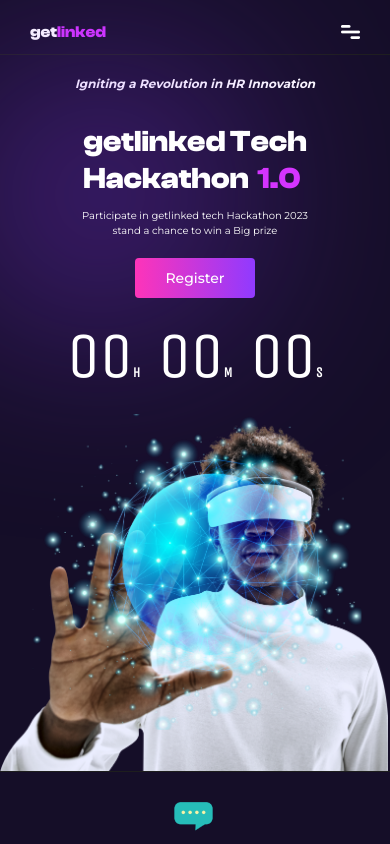
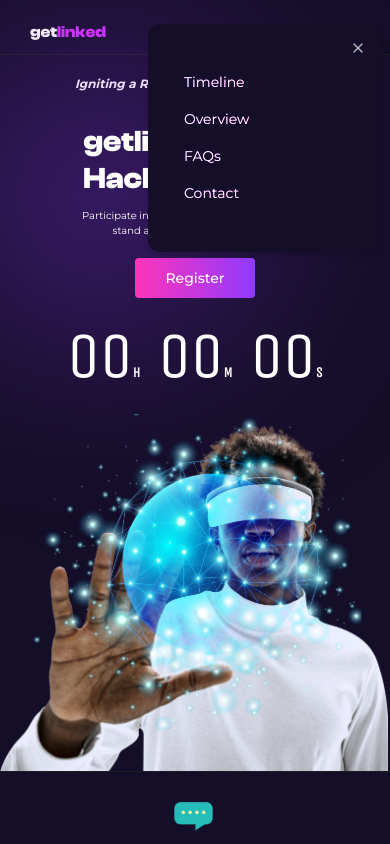
Before and after one commit to akins-dev/hackathon, a Next.js app: page / in a window 390 px wide. Both pictures are taken after a click on the element 350 px from the left and 32 px from the top of the page. Shown: the top 844 px of the page. Built offline with nearby package versions, Linux system fonts and the light colour scheme.

Commit message:
chore: added menuItem for toggle

```diff
--- a/app/(landing)/page.tsx
+++ b/app/(landing)/page.tsx
@@ -11,6 +11,7 @@
 import { Separator } from "@/components/ui/separator"
 import Timeline from '@/components/landing/timeline'
 import Rewards from '@/components/landing/rewards'
+import Partners from '@/components/landing/partners'
 
 
 export default function Home() {
@@ -64,7 +65,7 @@
       </section>
         <Separator className='bg-[#1E1E1E] h-[0.8px]' />
       <section className="2xl:mx-[300px]">
-        Partners
+        <Partners />
       </section>
         <Separator className='bg-[#1E1E1E] h-[0.8px]' />
       <section className="2xl:mx-[300px]">
--- a/components/landing/hero.tsx
+++ b/components/landing/hero.tsx
@@ -16,7 +16,7 @@
             <i>Igniting a Revolution in HR Innovation</i>
         </div>
         <div className="flex flex-col md:flex-row">
-            <div className="flex flex-col items-center md:items-start md:ml-[30px] lg:ml-[60px] xl:ml-[100px] 2xl:ml-[200px] leading-tight z-50">
+            <div className="flex flex-col items-center md:items-start md:ml-[30px] lg:ml-[60px] xl:ml-[100px] 2xl:ml-[200px] leading-tight z-40">
                 <div>
                     <h1 className='flex font-bold text-[30px] md:text-[34px] lg:text-[49px] xl:text-[70px] 2xl:text-[100px] mt-[30px] clash-display'>getlinked Tech</h1>
                     <h1 className='flex font-bold text-[30px] md:text-[34px] lg:text-[49px] xl:text-[70px] 2xl:text-[100px] mb-[10px] clash-display'>Hackathon &nbsp; <span className="text-cpink">1.0</span></h1>
--- a/components/landing/navbar.tsx
+++ b/components/landing/navbar.tsx
@@ -2,14 +2,23 @@
 
 import Link from "next/link"
 import Image from "next/image"
+import { useCallback, useState } from "react"
+import { X } from "lucide-react"
 
 import Button from "@/components/button"
 import { cn } from "@/lib/utils"
+import MenuItem from "@/components/menu-item"
 
 const constantClassName = "flex font-medium cursor-pointer bg-clip-text hover:text-transparent bg-gradient-to-r from-cpurple via-cpink  to-cpinkx transition-colors duration-300 active:text-transparent"
 
 
 const Navbar = () => {
+  const [isOpen, setIsOpen] = useState(false);
+
+  const toggleOpen = useCallback(() => {
+    setIsOpen((value) => !value)
+  }, [])
+
   return (
     <div className="flex lg:mt-[50px] mt-[20px] lg:mb-[20px] mb-[10px] lg:mx-[60px] xl:mx-[100px] 2xl:mx-[200px] mx-[30px] justify-between items-center overflow-hidden z-50">
       <div className="lg:text-[36px] md:text-[24px] sm:text-[15px] font-bold clash-display">
@@ -37,7 +46,7 @@
           <Button content="Register" />
         </div>
       </div>
-      <div className="md:hidden flex top-10 cursor-pointer z-50">
+      <div className="md:hidden flex top-10 cursor-pointer z-50" onClick={toggleOpen}>
         <Image
          src="/menu.png"
          alt="menu"
@@ -47,6 +56,34 @@
          className="felx z-50"
          />
       </div>
+      {isOpen && (
+        <div className="absolute z-50 rounded-xl shadow-md w-[60vw] md:w-3/4 bg-bkg overflow-hidden
+        right-2 top-6 text-[14px] ">
+          <div className="flex flex-col ml-[20px] my-[40px]">
+            <>
+              <MenuItem
+                onClick={() => {}}
+                label="Timeline"
+              />
+              <MenuItem
+                onClick={() => {}}
+                label="Overview"
+              />
+              <MenuItem
+                onClick={() => {}}
+                label="FAQs"
+              />
+              <MenuItem
+                onClick={() => {}}
+                label="Contact"
+              />
+            </>
+            <div className="absolute right-4 top-4 rounded-sm opacity-70 ring-offset-cpink transition-opacity hover:opacity-100 focus:outline-none focus:ring-2 focus:ring-ring focus:ring-offset-2 disabled:pointer-events-none data-[state=open]:bg-accent data-[state=open]:text-muted-foreground">
+              <X className="h-4 w-4 hover:cursor-pointer" onClick={toggleOpen} />
+            </div>
+          </div>
+        </div>
+      )}
     </div>
   )
 }
--- a/components/landing/rewards.tsx
+++ b/components/landing/rewards.tsx
@@ -14,7 +14,7 @@
             <h2 className="font-bold text-center md:text-start">Prizes and</h2>
             <h2 className="font-bold text-center md:text-start text-cpink">Rewards </h2>
           </div>
-          <div className="flex mt-[14px] text-center md:text-left leading-loose max-w-[355px] 2xl:max-w-[1200px] text-[10px] md:text-[12px] lg:text-[14px]">
+          <div className="flex mt-[14px] items-center justify-center md:items-start md:justify-start text-center md:text-start leading-loose md:max-w-[355px] 2xl:max-w-[1200px] text-[10px] md:text-[12px] lg:text-[14px]">
             Highlight of the prizes or rewards for winners and participants.
           </div>
         </div>
--- /dev/null
+++ b/components/menu-item.tsx
@@ -0,0 +1,27 @@
+"use client"
+
+interface MenuItemProps {
+    onClick: () => void;
+    label: string;
+}
+
+const MenuItem: React.FC<MenuItemProps> = ({
+    onClick,
+    label
+}) => {
+  return (
+    <div
+    onClick={onClick}
+    className="
+        mx-4
+        my-2
+        cursor-pointer
+        max-w-[65px]
+        bg-clip-text hover:text-transparent bg-gradient-to-r from-cpurple via-cpink  to-cpinkx transition-colors duration-300 active:text-transparent
+    ">
+        {label}
+    </div>
+  )
+}
+
+export default MenuItem
--- /dev/null
+++ b/components/ui/dialog.tsx
@@ -0,0 +1,123 @@
+"use client"
+
+import * as React from "react"
+import * as DialogPrimitive from "@radix-ui/react-dialog"
+import { X } from "lucide-react"
+
+import { cn } from "@/lib/utils"
+
+const Dialog = DialogPrimitive.Root
+
+const DialogTrigger = DialogPrimitive.Trigger
+
+const DialogPortal = ({
+  className,
+  ...props
+}: DialogPrimitive.DialogPortalProps) => (
+  <DialogPrimitive.Portal className={cn(className)} {...props} />
+)
+DialogPortal.displayName = DialogPrimitive.Portal.displayName
+
+const DialogOverlay = React.forwardRef<
+  React.ElementRef<typeof DialogPrimitive.Overlay>,
+  React.ComponentPropsWithoutRef<typeof DialogPrimitive.Overlay>
+>(({ className, ...props }, ref) => (
+  <DialogPrimitive.Overlay
+    ref={ref}
+    className={cn(
+      "fixed inset-0 z-50 bg-background/2 backdrop-blur-sm data-[state=open]:animate-in data-[state=closed]:animate-out data-[state=closed]:fade-out-0 data-[state=open]:fade-in-0",
+      className
+    )}
+    {...props}
+  />
+))
+DialogOverlay.displayName = DialogPrimitive.Overlay.displayName
+
+const DialogContent = React.forwardRef<
+  React.ElementRef<typeof DialogPrimitive.Content>,
+  React.ComponentPropsWithoutRef<typeof DialogPrimitive.Content>
+>(({ className, children, ...props }, ref) => (
+  <DialogPortal>
+    <DialogOverlay />
+    <DialogPrimitive.Content
+      ref={ref}
+      className={cn(
+        "fixed left-[50%] top-[20px] z-50 grid w-full max-w-lg translate-x-[-50%] translate-y-[-50%] gap-4 border bg-background p-6 shadow-lg duration-200 data-[state=open]:animate-in data-[state=closed]:animate-out data-[state=closed]:fade-out-0 data-[state=open]:fade-in-0 data-[state=closed]:zoom-out-95 data-[state=open]:zoom-in-95 data-[state=closed]:slide-out-to-left-1/2 data-[state=closed]:slide-out-to-top-[48%] data-[state=open]:slide-in-from-left-1/2 data-[state=open]:slide-in-from-top-[48%] sm:rounded-lg md:w-full",
+        className
+      )}
+      {...props}
+    >
+      {children}
+      <DialogPrimitive.Close className="absolute right-4 top-4 rounded-sm opacity-70 ring-offset-background transition-opacity hover:opacity-100 focus:outline-none focus:ring-2 focus:ring-ring focus:ring-offset-2 disabled:pointer-events-none data-[state=open]:bg-accent data-[state=open]:text-muted-foreground">
+        <X className="h-4 w-4" />
+        <span className="sr-only">Close</span>
+      </DialogPrimitive.Close>
+    </DialogPrimitive.Content>
+  </DialogPortal>
+))
+DialogContent.displayName = DialogPrimitive.Content.displayName
+
+const DialogHeader = ({
+  className,
+  ...props
+}: React.HTMLAttributes<HTMLDivElement>) => (
+  <div
+    className={cn(
+      "flex flex-col space-y-1.5 text-center sm:text-left",
+      className
+    )}
+    {...props}
+  />
+)
+DialogHeader.displayName = "DialogHeader"
+
+const DialogFooter = ({
+  className,
+  ...props
+}: React.HTMLAttributes<HTMLDivElement>) => (
+  <div
+    className={cn(
+      "flex flex-col-reverse sm:flex-row sm:justify-end sm:space-x-2",
+      className
+    )}
+    {...props}
+  />
+)
+DialogFooter.displayName = "DialogFooter"
+
+const DialogTitle = React.forwardRef<
+  React.ElementRef<typeof DialogPrimitive.Title>,
+  React.ComponentPropsWithoutRef<typeof DialogPrimitive.Title>
+>(({ className, ...props }, ref) => (
+  <DialogPrimitive.Title
+    ref={ref}
+    className={cn(
+      "text-lg font-semibold leading-none tracking-tight",
+      className
+    )}
+    {...props}
+  />
+))
+DialogTitle.displayName = DialogPrimitive.Title.displayName
+
+const DialogDescription = React.forwardRef<
+  React.ElementRef<typeof DialogPrimitive.Description>,
+  React.ComponentPropsWithoutRef<typeof DialogPrimitive.Description>
+>(({ className, ...props }, ref) => (
+  <DialogPrimitive.Description
+    ref={ref}
+    className={cn("text-sm text-muted-foreground", className)}
+    {...props}
+  />
+))
+DialogDescription.displayName = DialogPrimitive.Description.displayName
+
+export {
+  Dialog,
+  DialogTrigger,
+  DialogContent,
+  DialogHeader,
+  DialogFooter,
+  DialogTitle,
+  DialogDescription,
+}
--- a/package.json
+++ b/package.json
@@ -11,6 +11,7 @@
   "dependencies": {
     "@mui/icons-material": "^5.14.9",
     "@radix-ui/react-accordion": "^1.1.2",
+    "@radix-ui/react-dialog": "^1.0.4",
     "@radix-ui/react-separator": "^1.0.3",
     "@types/node": "20.6.2",
     "@types/react": "18.2.22",
```
Also changed, not shown: 1 other file (tests, documents, lock files or other folders).
